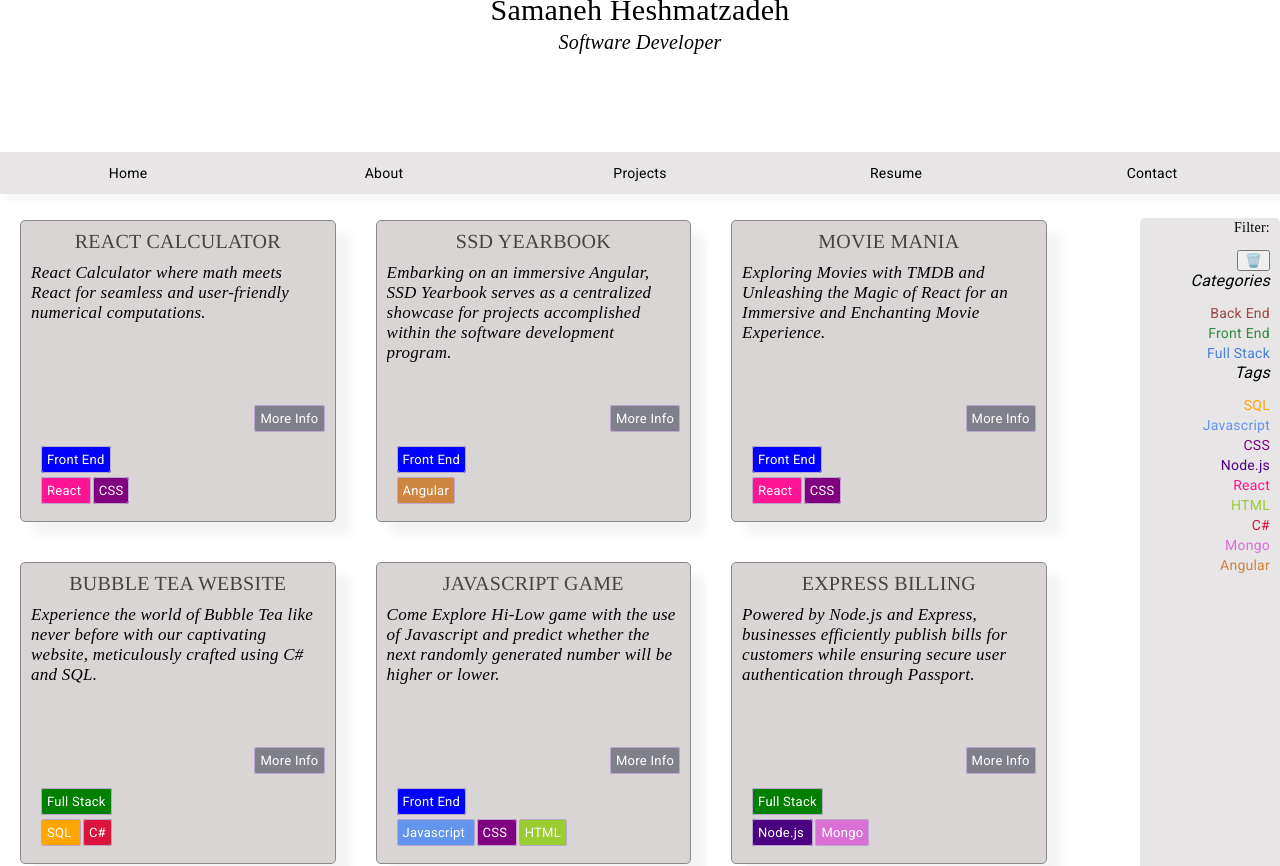
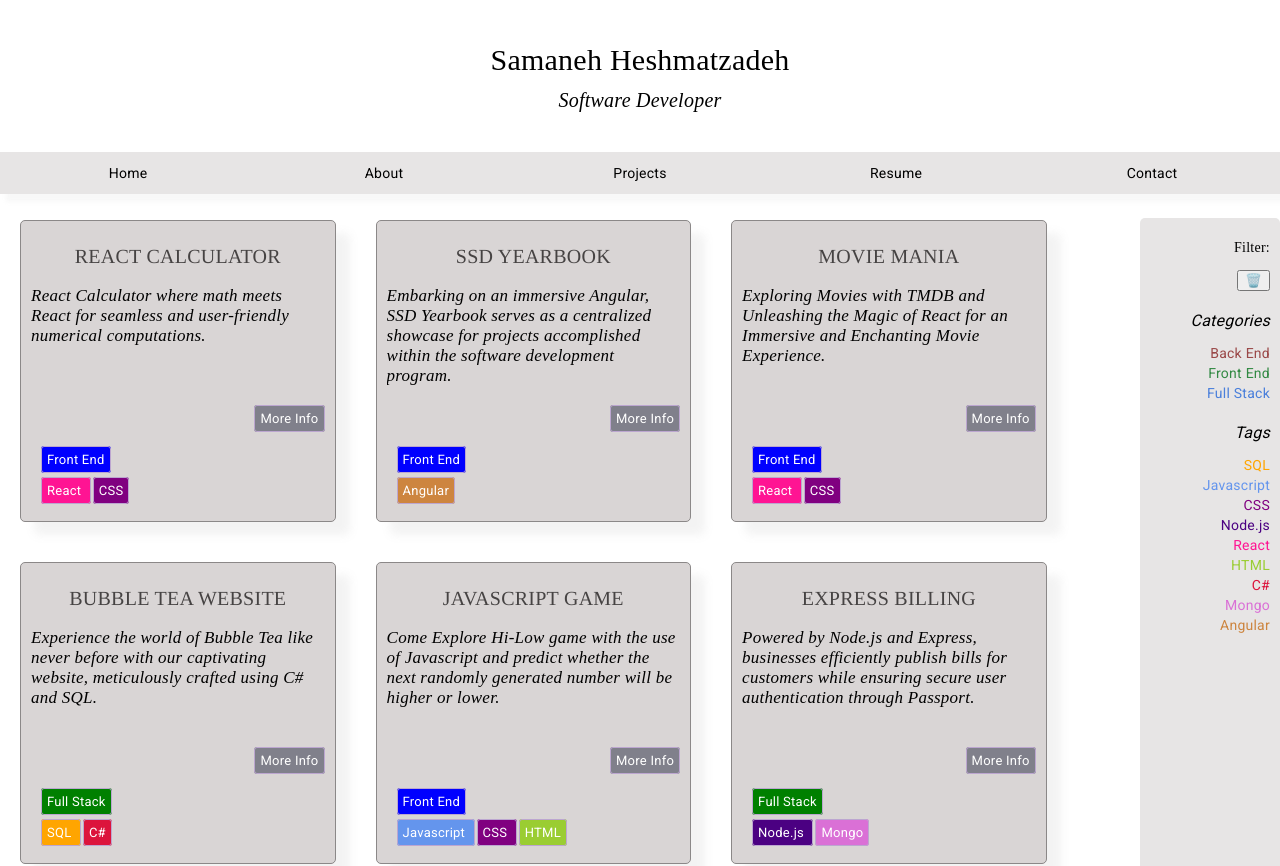
Before and after one commit to samanehesh/Angular-portfolio-01, an Angular app: page /projects in a window 1280 px wide. Shown: the top 866 px of the page. Built offline with nearby package versions, Linux system fonts and the light colour scheme.

Commit message:
style added

```diff
--- a/src/app/app.component.html
+++ b/src/app/app.component.html
@@ -1,10 +1,10 @@
 <div [ngClass]="'bodyWrapper'">
 <header>
-  <div id = "name-title">
+  <div style="margin-top: 50px;" id = "name-title">
     <p id = "name">{{name}} </p>
-    <p id = "title">{{title }}</p>
+    <p style="margin-top: 20px;" id = "title">{{title }}</p>
   </div>
-  <button class="btn-menu" id="btn-menu" aria-label="Toggle Menu">
+  <button (click)="toggleMenu()" class="btn-menu" id="btn-menu" aria-label="Toggle Menu">
     <span class="button-content">
       <span class="text">Menu</span>
       <span class="bar" id="bar"></span>
@@ -57,23 +57,6 @@
             >Contact</a
           >
         </li>
-        <!-- <li>
-          <a
-            routerLink="projects/categories"
-            routerLinkActive="active"
-            [routerLinkActiveOptions]="{ exact: true }"
-            ariaCurrentWhenActive="page"
-            >Categories</a
-          >
-        </li> -->
-        <!-- <li>
-          <a
-            routerLink="projects/tags"
-            routerLinkActive="active"
-            ariaCurrentWhenActive="page"
-            >Tags</a
-          >
-        </li> -->
       </ul>
     </nav>
   </header>
@@ -84,11 +67,11 @@
 
   </main>
 
-  <footer>
+  <footer >
     &copy; {{name}} - {{year}}
   </footer>
 </div>
-<script>
+<!-- <script>
 const body = document.body;
 const btnMenu = document.getElementById('btn-menu');
 const nav = document.getElementById('main-navigation');
@@ -111,4 +94,4 @@ function removeTransition(e) {
   }
 }
 
-</script>
+</script> -->
--- a/src/app/app.component.scss
+++ b/src/app/app.component.scss
@@ -70,15 +70,14 @@ nav {
         }
     }
     &.activated {
-        transition: height 1 ease, visibility 0s 0.3s;
+        transition: height 1s ease, visibility 0s 0.3s;
     }
     .show & {
-        transition: height 1 ease, visibility 0s;
+        transition: height 1s ease, visibility 0s;
         visibility: visible;
         height: 210px;
     }
 }
-
 
 main{
     grid-row: 2;
--- a/src/app/app.component.ts
+++ b/src/app/app.component.ts
@@ -23,5 +23,16 @@ export class AppComponent {
   name = 'Samaneh Heshmatzadeh';
   year = new Date().getFullYear();
 
+  toggleMenu() {
+    console.log("menuuuuuuuuuuuuuu")
+    const body = document.body;
+    console.log("body", body)
+
+    const nav = document.getElementById('main-navigation');
+    console.log("nav", nav)
+
+    body.classList.toggle('show');
+    nav?.classList.toggle('activated');
+  }
 
 }
--- a/src/app/componants/projects/projects.component.html
+++ b/src/app/componants/projects/projects.component.html
@@ -2,8 +2,8 @@
   <section id = "allProjects">
 
     <article class = "oneProject" *ngFor="let project of projects">
-      <section id = "exsection">
-        <p id = "title">{{ project.title | uppercase }}</p>
+      <section style="margin-top: 15px;" id = "exsection">
+        <p style="margin-bottom: 20px;"id = "title">{{ project.title | uppercase }}</p>
         <p id ="excerpt" >{{ project.excerpt }}</p>
       </section>
       <section id = "button-more-info">
@@ -37,17 +37,17 @@
 
   <section id = "filters">
 
-    <article >
+    <article style="margin-top: 20px;" >
       <p>Filter:</p>
       <button (click) = "navigateToProjects()"> {{ Urlsegment | uppercase}} 🗑️</button>
     </article>
 
-    <article>
+    <article style="margin-top: 20px;">
       <app-categories
     ></app-categories>
     </article>
 
-    <article>
+    <article style="margin-top: 20px;">
       <app-tags
     ></app-tags>
     </article>
```
